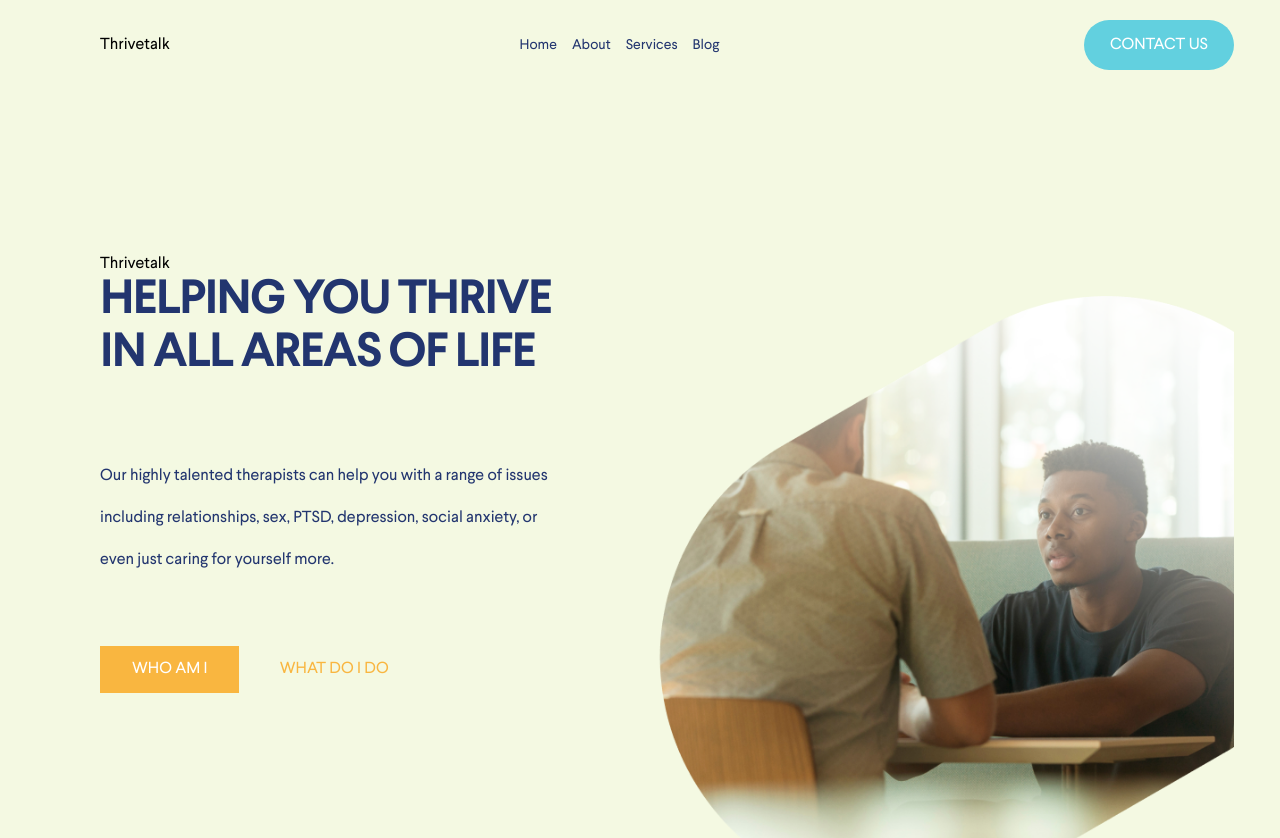
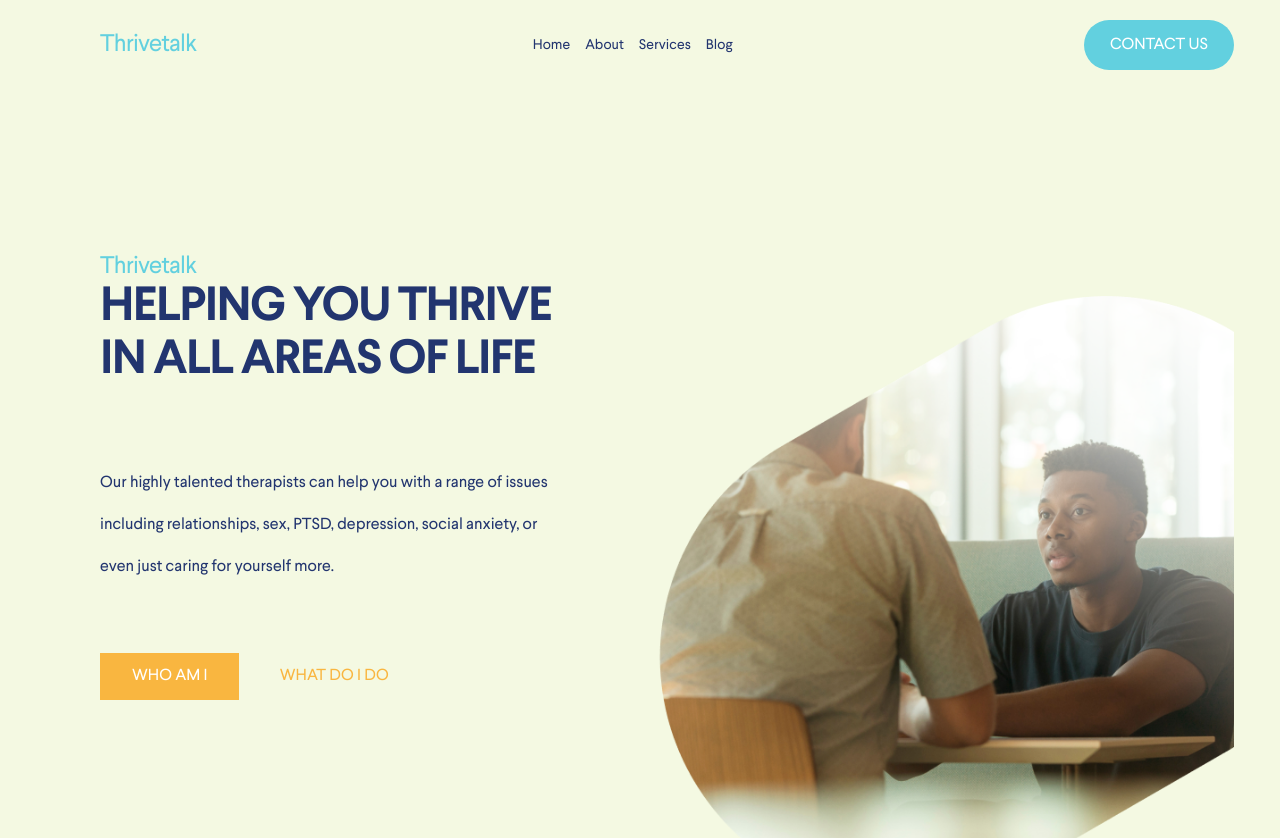
Before and after one commit to BazarovaAnastasiya/Thrivetalk, a plain HTML site: page index.html in a window 1280 px wide. Shown: the top 838 px of the page. Drawn offline with Linux system fonts and the light colour scheme; files whose address does not match are found by name.

Commit message:
add components logo

```diff
--- /dev/null
+++ b/app/scss/components/_logo.scss
@@ -0,0 +1,9 @@
+.logo {
+  font-family: Larsseit;
+  font-size: 24px;
+  line-height: 27px;
+
+  letter-spacing: -0.035em;
+
+  color: #62d0df;
+}
--- a/app/scss/style.scss
+++ b/app/scss/style.scss
@@ -9,3 +9,5 @@
 @import "layout/_about";
 @import "layout/_help";
 @import "layout/_card";
+
+@import "components/logo";
```
Also changed, not shown: app/css/style.min.css.
